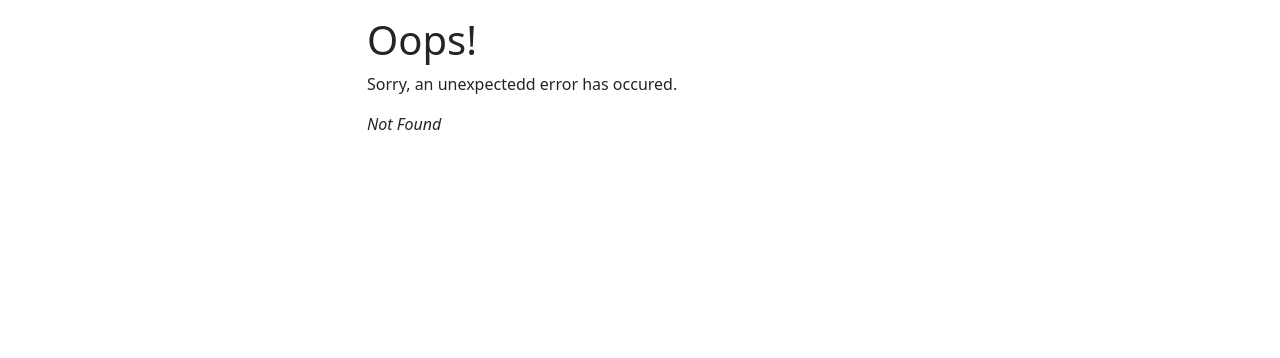
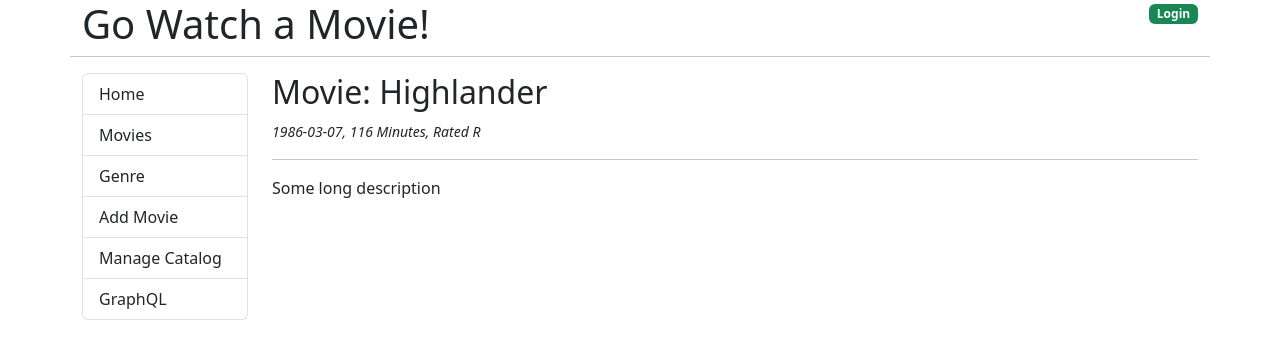
Before and after one commit to mjmyaseer/go-react-ecom, a React (Create React App) app: page /movies/1 in a window 1280 px wide. Before the commit this address had no page. Shown: the top 358 px of the page. Built offline with nearby package versions, Linux system fonts and the light colour scheme.

Commit message:
frontend nav and movie page done

```diff
--- a/src/App.js
+++ b/src/App.js
@@ -1,5 +1,5 @@
-import { Outlet } from 'react-router-dom';
-import Home from './components/Home'
+import { Link, Outlet } from 'react-router-dom';
+
 function App() {
   return (
     <div className="container">
@@ -14,13 +14,13 @@
           <div className="col-md-2">
             <nav>
               <div className="list-group">
-                <a href="/" className="list-group-item list-group-item-action">Home</a>
-                <a href="/movies" className="list-group-item list-group-item-action">Movies</a>
-                <a href="#!" className="list-group-item list-group-item-action">Genre</a>
-                <a href="#!" className="list-group-item list-group-item-action">Add Movie</a>
-                <a href="#!" className="list-group-item list-group-item-action">Manage Catalog</a>
-                <a href="#!" className="list-group-item list-group-item-action">GraphQL</a>
-              </div>
+              <Link to="/" className="list-group-item list-group-item-action">Home</Link>
+              <Link to="/movies" className="list-group-item list-group-item-action">Movies</Link>
+              <Link to="/genres" className="list-group-item list-group-item-action">Genre</Link>
+              <Link to="/admin/movie/0" className="list-group-item list-group-item-action">Add Movie</Link>
+              <Link to="/manage-catalogue" className="list-group-item list-group-item-action">Manage Catalog</Link>
+              <Link to="/graphql" className="list-group-item list-group-item-action">GraphQL</Link>
+            </div>
             </nav>
           </div>
           <div className="col-md-10">
--- /dev/null
+++ b/src/components/EditMovies.js
@@ -0,0 +1,11 @@
+const EditMovies = ()=>{
+    return(
+        <>
+        <div>
+            <h2>Edit Movies</h2>
+        </div>
+        </>
+    )
+}
+
+export default EditMovies;
--- a/src/components/ErrorPage.js
+++ b/src/components/ErrorPage.js
@@ -1,6 +1,6 @@
 import { useRouteError } from "react-router-dom";
 
-export default function ErrorPage(){
+export default function ErrorPage() {
     const error = useRouteError()
     return (
         <div className="container">
--- /dev/null
+++ b/src/components/Genres.js
@@ -0,0 +1,11 @@
+const Genre = ()=>{
+    return(
+        <>
+        <div>
+            <h2>Genre</h2>
+        </div>
+        </>
+    )
+}
+
+export default Genre;
--- /dev/null
+++ b/src/components/GraphQL.js
@@ -0,0 +1,11 @@
+const GraphQL = ()=>{
+    return(
+        <>
+        <div>
+            <h2>GraphQL</h2>
+        </div>
+        </>
+    )
+}
+
+export default GraphQL;
--- a/src/components/Home.js
+++ b/src/components/Home.js
@@ -1,3 +1,4 @@
+import { Link } from 'react-router-dom';
 import Ticket from './../images/movie_tickets.jpg'
 const Home = () => {
     return (
@@ -5,9 +6,9 @@
             <div className='text-center'>
                 <h2>Find a Movie to Watch Tonight!</h2>
                 <hr />
-                <div>
+                <Link to="/login">
                     <img src={Ticket} alt='movie_ticket'></img>
-                </div>
+                </Link>
             </div>
         </>
     )
--- /dev/null
+++ b/src/components/Login.js
@@ -0,0 +1,11 @@
+const Login = ()=>{
+    return(
+        <>
+        <div>
+            <h2>Login</h2>
+        </div>
+        </>
+    )
+}
+
+export default Login;
--- /dev/null
+++ b/src/components/ManageCatalogue.js
@@ -0,0 +1,11 @@
+const ManageCatalogue = ()=>{
+    return(
+        <>
+        <div>
+            <h2>Manage Catalogue</h2>
+        </div>
+        </>
+    )
+}
+
+export default ManageCatalogue;
--- /dev/null
+++ b/src/components/Movie.js
@@ -0,0 +1,31 @@
+import { useEffect, useState } from "react";
+import { useParams } from "react-router-dom";
+
+const Movie = () => {
+    const [movie, setMovie] = useState({})
+    const { id } = useParams()
+    useEffect(() => {
+        let myMovie = {
+            id: 1,
+            title: "Highlander",
+            release_date: "1986-03-07",
+            runtime: 116,
+            mpaa_rating: "R",
+            description: "Some long description"
+        }
+        setMovie(myMovie)
+    }, [id])
+
+    return (
+        <>
+            <div>
+                <h2>Movie: {movie.title}</h2>
+                <small><em>{movie.release_date}, {movie.runtime} Minutes, Rated {movie.mpaa_rating}</em></small>
+                <hr />
+                <p>{movie.description}</p>
+            </div>
+        </>
+    )
+}
+
+export default Movie;
--- a/src/components/Movies.js
+++ b/src/components/Movies.js
@@ -1,9 +1,60 @@
+import { useEffect, useState } from "react";
+import { Link } from "react-router-dom";
+
 const Movies = () => {
+    const [movies, setMovies] = useState([])
+
+    useEffect(() => {
+        let moviesList = [
+            {
+                id: 1,
+                title: "Highlander",
+                release_date: "1986-03-07",
+                runtime: 116,
+                mpaa_rating: "R",
+                description: "Some long description",
+            },
+            {
+                id: 2,
+                title: "Raiders of the Lost Ark",
+                release_date: "1981-06-12",
+                runtime: 115,
+                mpaa_rating: "PG-13",
+                description: "Some long description",
+            }
+        ];
+
+        setMovies(moviesList)
+    },[])
+
+
     return (
         <>
-            <div className='text-center'>
+            <div>
                 <h2>Movies</h2>
                 <hr />
+                <table className="table table-striped table-hover">
+                    <thead>
+                        <tr>
+                            <th>Movie</th>
+                            <th>Release Date</th>
+                            <th>Rating</th>
+                        </tr>
+                    </thead>
+                    <tbody>
+                        {movies.map((m) => (
+                            <tr key={m.id}>
+                                <td>
+                                    <Link to={`/movies/${m.id}`}>
+                                        {m.title}
+                                    </Link>
+                                </td>
+                                <td>{m.release_date}</td>
+                                <td>{m.mpaa_rating}</td>
+                            </tr>
+                        ))}
+                    </tbody>
+                </table>
             </div>
         </>
     )
```
Also changed, not shown: src/index.js (+25 -1 lines), src/images/movie_tickets.jpg (added).
